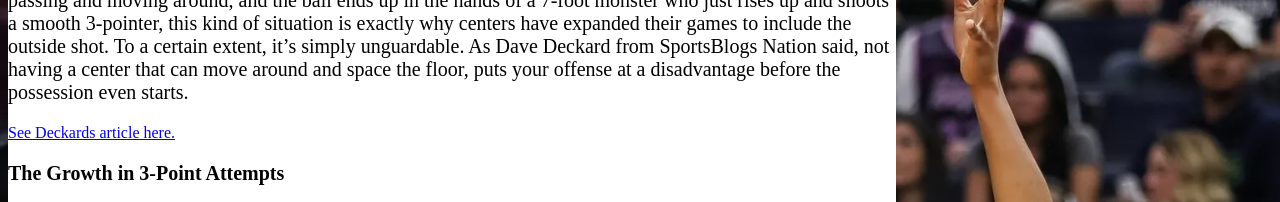
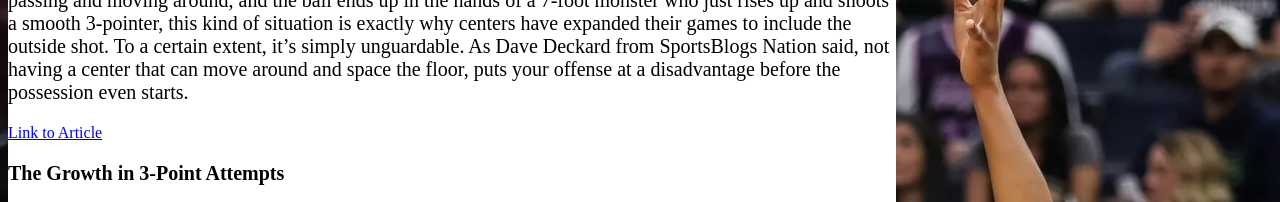
Before and after one commit to JNL221work/jnl221_Elad, a plain HTML site: page final.html in a window 1280 px wide. Shown: the part 1280-1482 px from the top of the page. Drawn offline with Linux system fonts and the light colour scheme.

Commit message:
Update final.html

```diff
--- a/final.html
+++ b/final.html
@@ -30,7 +30,7 @@
 			<h3>The Evolution of the Center Position</h3>
 			<img src="Bball.png" alt="Locations on a Basketball Court" height="250px" width="350px">
 			<p>Traditionally, the center position in the NBA is played by the biggest and tallest players on the court. In the older days of the sport, Centers used to play with their backs to the basket and were often parked in the paint, or on the block and would score from those locations in and around the hoop. The only time a center would leave those spots would be if he was setting a screen, or if he was moving to create space for one of his teammates. To newer basketball fans this idea that one player would stay in one spot on the floor is very foreign because nowadays all five players on the court move around through all locations. Specifically, over the last 20 years NBA centers have been required to evolve into playmakers and shotmakers, meaning the position has changed so that centers in the league are now shooting from the 3-point line, not just from under the basket. The growth in 3-point shooting from centers in the NBA has completely changed the game. Imagine trying to guard a team where all five guys are passing and moving around, and the ball ends up in the hands of a 7-foot monster who just rises up and shoots a smooth 3-pointer, this kind of situation is exactly why centers have expanded their games to include the outside shot. To a certain extent, it’s simply unguardable. As Dave Deckard from SportsBlogs Nation said, not having a center that can move around and space the floor, puts your offense at a disadvantage before the possession even starts. </p>
-			<a href="https://www.blazersedge.com/2023/8/24/23844379/nba-centers-joel-embiid-nikola-jokic-portland-trail-blazers-offense-defense" target="_blank">See Deckards article here.</a>
+			<a href="https://www.blazersedge.com/2023/8/24/23844379/nba-centers-joel-embiid-nikola-jokic-portland-trail-blazers-offense-defense" target="_blank">Link to Article</a>
 		</section>
 		<section>
 			<h3>The Growth in 3-Point Attempts</h3>
```
